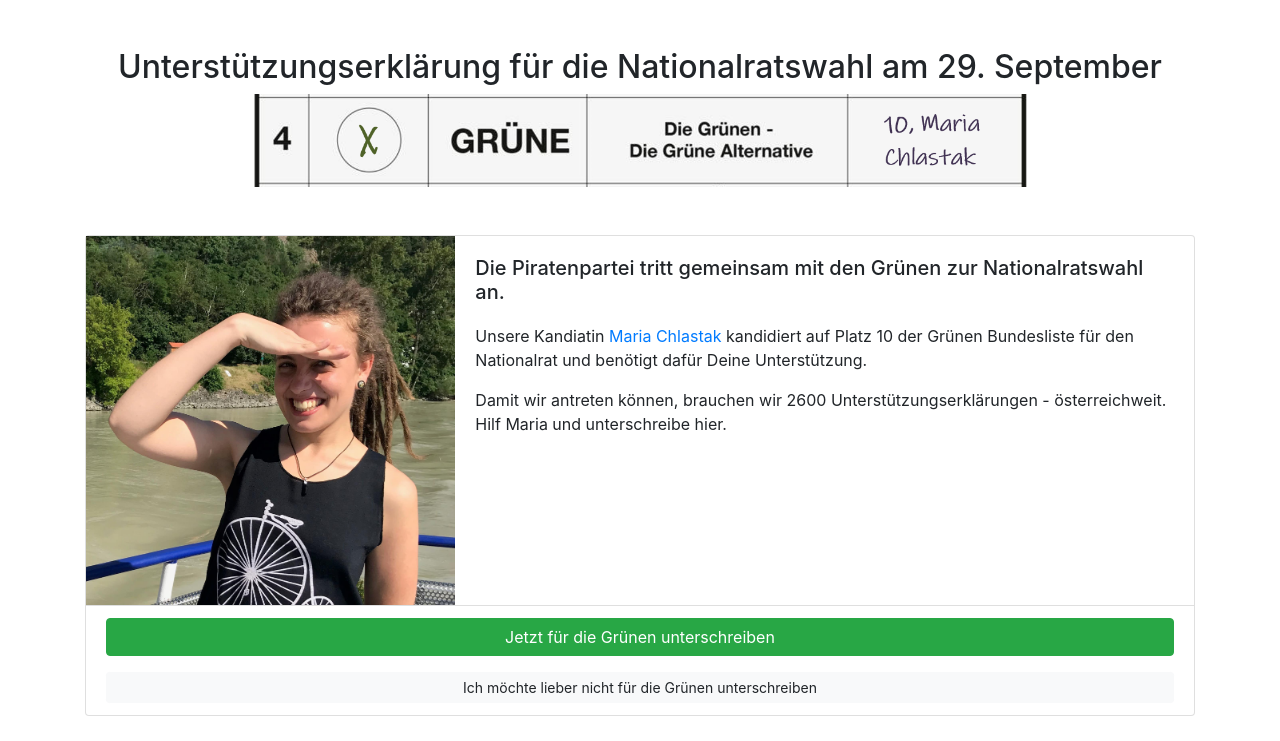
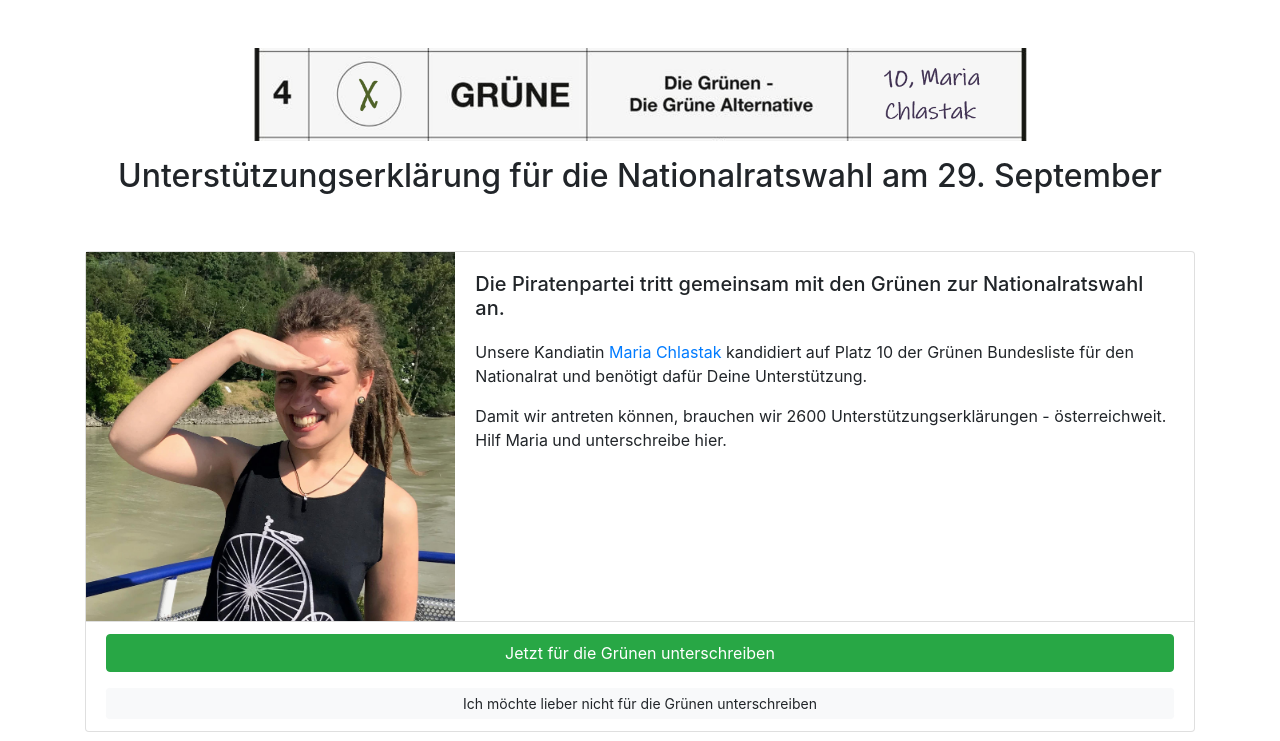
Before and after one commit to PPOE/nrw19-ue-gruene, a Vue app: page / in a window 1280 px wide. Shown: the top 741 px of the page. Built offline with nearby package versions, Linux system fonts and the light colour scheme; what vue-matomo would draw is missing.

Commit message:
change h2 order

```diff
--- a/src/components/Header.vue
+++ b/src/components/Header.vue
@@ -2,11 +2,11 @@
 <div class="container">
 
     <div class="py-5 text-center">
-        <h2>Unterstützungserklärung für die Nationalrats&shy;wahl am 29. September</h2>
-
-        <div class="wahlzettel">
+        <div class="wahlzettel mb-3">
             <img src="@/assets/vote.png" alt="Grüne - 10, Maria Chlastak" title="Grüne - 10, Maria Chlastak" />
         </div>
+
+        <h2>Unterstützungserklärung für die Nationalrats&shy;wahl am 29. September</h2>
     </div>
 
 </div>
```
